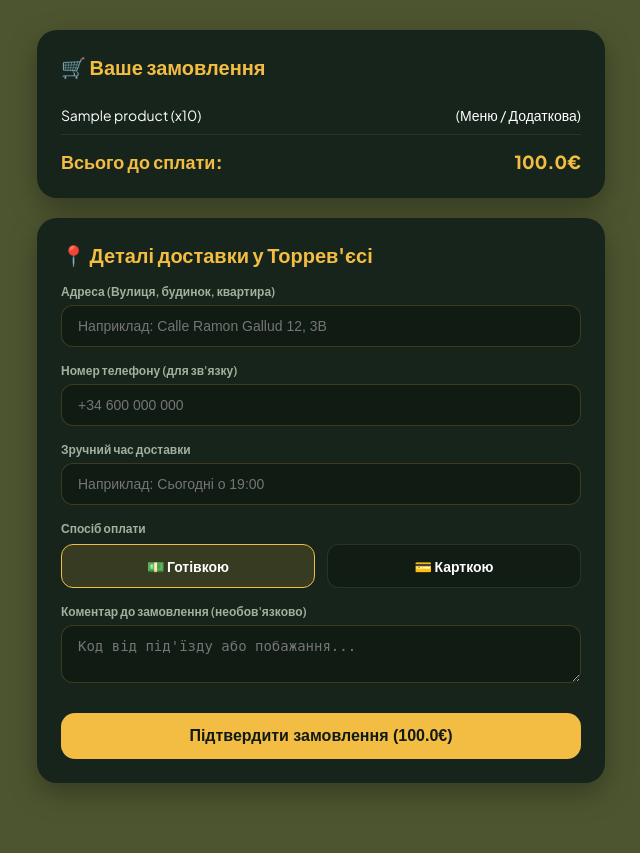
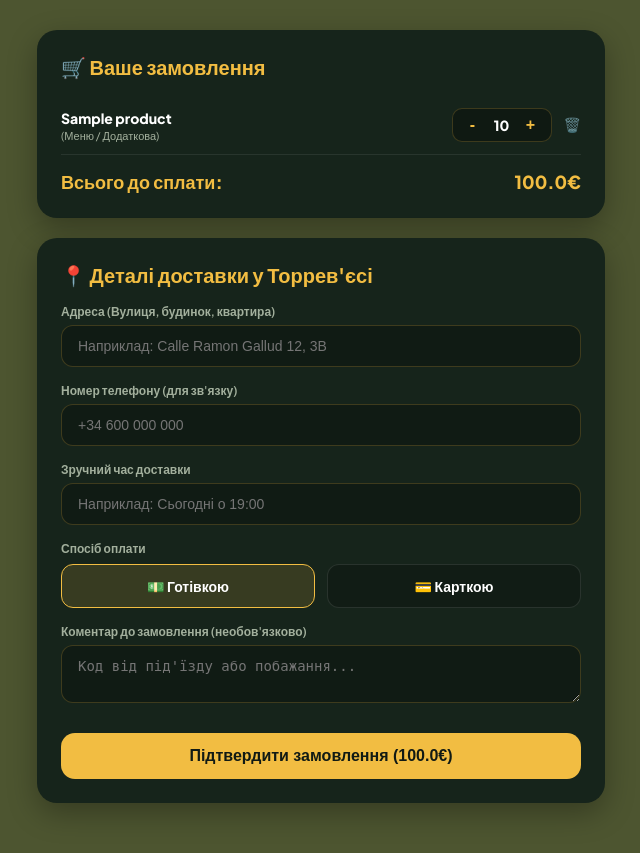
Before and after one commit to FFVLAD/KraftMeal, a Django app: page /checkout/ in a window 1280 px wide. Shown: the part 59-912 px from the top of the page, without its empty margins (319-959 px from the left). Before the commit the page ends 853 px from the top, so only its background shows below. Run offline with Django 5.2, Linux system fonts and the light colour scheme; a user stored in the database is signed in; tables that the repository leaves empty hold one stand-in row (values such as "Sample post").

Commit message:
Add cart quantity controls (+/-) and AJAX total updates on checkout page

```diff
--- a/myproject/urls.py
+++ b/myproject/urls.py
@@ -13,6 +13,7 @@ urlpatterns = [
     path('product/<int:product_id>/', views.product_detail, name='product_detail'),
     path('checkout/', views.checkout, name='checkout'),
     path('order/success/<int:order_id>/', views.order_success, name='order_success'),
+    path('cart/update/<int:item_id>/', views.update_cart_quantity, name='update_cart_quantity'),
 
     # Auth
     path('login/', views.login_view, name='login'),
--- a/shop/templates/shop/checkout.html
+++ b/shop/templates/shop/checkout.html
@@ -73,9 +73,77 @@
         .order-item {
             display: flex;
             justify-content: space-between;
-            padding: 10px 0;
+            align-items: center;
+            padding: 12px 0;
             border-bottom: 1px solid rgba(255,255,255,0.08);
             font-size: 14px;
+        }
+
+        .item-info {
+            display: flex;
+            flex-direction: column;
+            gap: 2px;
+            max-width: 60%;
+        }
+
+        .item-title {
+            font-weight: 700;
+        }
+
+        .item-subtext {
+            font-size: 11px;
+            color: var(--text-muted);
+        }
+
+        .qty-controls {
+            display: flex;
+            align-items: center;
+            gap: 8px;
+            background: rgba(0, 0, 0, 0.3);
+            padding: 4px 8px;
+            border-radius: 10px;
+            border: 1px solid rgba(242, 189, 66, 0.2);
+        }
+
+        .qty-btn {
+            background: transparent;
+            border: none;
+            color: var(--accent-gold);
+            font-size: 16px;
+            font-weight: 800;
+            width: 24px;
+            height: 24px;
+            border-radius: 6px;
+            cursor: pointer;
+            display: flex;
+            align-items: center;
+            justify-content: center;
+            transition: 0.15s;
+        }
+
+        .qty-btn:hover {
+            background: rgba(242, 189, 66, 0.2);
+        }
+
+        .qty-count {
+            font-weight: 800;
+            font-size: 14px;
+            min-width: 18px;
+            text-align: center;
+        }
+
+        .btn-delete {
+            background: transparent;
+            border: none;
+            cursor: pointer;
+            font-size: 14px;
+            margin-left: 4px;
+            opacity: 0.6;
+            transition: 0.2s;
+        }
+
+        .btn-delete:hover {
+            opacity: 1.0;
         }
 
         .total-price {
@@ -180,10 +248,12 @@
     <div class="container">
         <div class="card">
             <h2>🛒 Ваше замовлення</h2>
+            <div id="cart-items-container">
                 {% for item in cart_items %}
-                <div class="order-item">
-                    <span>{{ item.product.title }} (x{{ item.quantity }})</span>
-                    <span>
+                    <div class="order-item" id="order-item-{{ item.id }}">
+                        <div class="item-info">
+                            <span class="item-title">{{ item.product.title }}</span>
+                            <span class="item-subtext">
                                 {% if item.product.category.category_type == 'base' %}
                                     (Меню / Додаткова)
                                 {% else %}
@@ -191,10 +261,22 @@
                                 {% endif %}
                             </span>
                         </div>
+
+                        <div style="display: flex; align-items: center; gap: 8px;">
+                            <div class="qty-controls">
+                                <button type="button" class="qty-btn" onclick="updateQty({{ item.id }}, 'decrease')">-</button>
+                                <span class="qty-count" id="qty-val-{{ item.id }}">{{ item.quantity }}</span>
+                                <button type="button" class="qty-btn" onclick="updateQty({{ item.id }}, 'increase')">+</button>
+                            </div>
+                            <button type="button" class="btn-delete" title="Видалити" onclick="updateQty({{ item.id }}, 'remove')">🗑️</button>
+                        </div>
+                    </div>
                 {% endfor %}
+            </div>
+
             <div class="total-price">
                 <span>Всього до сплати:</span>
-                <span>{{ cart_total }}€</span>
+                <span id="cart-total-display">{{ cart_total }}€</span>
             </div>
         </div>
 
@@ -248,7 +330,7 @@
                     <textarea name="comment" class="form-control" rows="2" placeholder="Код від під'їзду або побажання..."></textarea>
                 </div>
 
-                <button type="submit" class="btn-submit">Підтвердити замовлення ({{ cart_total }}€)</button>
+                <button type="submit" class="btn-submit" id="submit-btn">Підтвердити замовлення (<span id="btn-total-display">{{ cart_total }}</span>€)</button>
             </div>
         </form>
     </div>
@@ -266,6 +348,38 @@
                 cardBox.style.display = 'none';
             }
         }
+
+        function updateQty(itemId, action) {
+            const formData = new FormData();
+            formData.append('action', action);
+            formData.append('csrfmiddlewaretoken', '{{ csrf_token }}');
+
+            fetch(`/cart/update/${itemId}/`, {
+                method: 'POST',
+                body: formData
+            })
+            .then(res => res.json())
+            .then(data => {
+                if (data.status === 'ok') {
+                    if (data.remaining_items === 0) {
+                        window.location.href = "{% url 'index' %}";
+                        return;
+                    }
+
+                    if (data.quantity > 0) {
+                        document.getElementById(`qty-val-${itemId}`).innerText = data.quantity;
+                    } else {
+                        const itemElement = document.getElementById(`order-item-${itemId}`);
+                        if (itemElement) itemElement.remove();
+                    }
+
+                    const formattedTotal = data.cart_total.toFixed(2);
+                    document.getElementById('cart-total-display').innerText = `${formattedTotal}€`;
+                    document.getElementById('btn-total-display').innerText = formattedTotal;
+                }
+            })
+            .catch(err => console.error(err));
+        }
     </script>
 </body>
 </html>
--- a/shop/views.py
+++ b/shop/views.py
@@ -205,8 +205,42 @@ def toggle_cart(request, product_id):
 
 
 @login_required
+def update_cart_quantity(request, item_id):
+    """ Зміна кількості або видалення позиції у кошику """
+    if request.method == 'POST':
+        action = request.POST.get('action')
+        cart_item = get_object_or_404(CartItem, id=item_id, user=request.user)
+
+        if action == 'increase':
+            cart_item.quantity += 1
+            cart_item.save()
+        elif action == 'decrease':
+            if cart_item.quantity > 1:
+                cart_item.quantity -= 1
+                cart_item.save()
+            else:
+                cart_item.delete()
+                cart_item = None
+        elif action == 'remove':
+            cart_item.delete()
+            cart_item = None
+
+        cart_total = calculate_cart_total(request.user)
+        remaining_items = CartItem.objects.filter(user=request.user).count()
+
+        return JsonResponse({
+            'status': 'ok',
+            'quantity': cart_item.quantity if cart_item else 0,
+            'cart_total': float(cart_total),
+            'remaining_items': remaining_items
+        })
+
+    return JsonResponse({'status': 'error'}, status=400)
+
+
+@login_required
 def checkout(request):
-    cart_items = CartItem.objects.filter(user=request.user)
+    cart_items = CartItem.objects.filter(user=request.user).select_related('product', 'product__category')
     if not cart_items.exists():
         return redirect('index')
 
@@ -315,7 +349,7 @@ def register_view(request):
             messages.error(request, 'Користувач з таким логіном вже існує!')
             return render(request, 'shop/register.html')
 
-        user = User.objects.create_user(username=username, email=email, password=password)
+        user = User.User.create_user(username=username, email=email, password=password)
         user.save()
 
         login(request, user)
```
Lines whose indentation alone changed are shown as unchanged.
